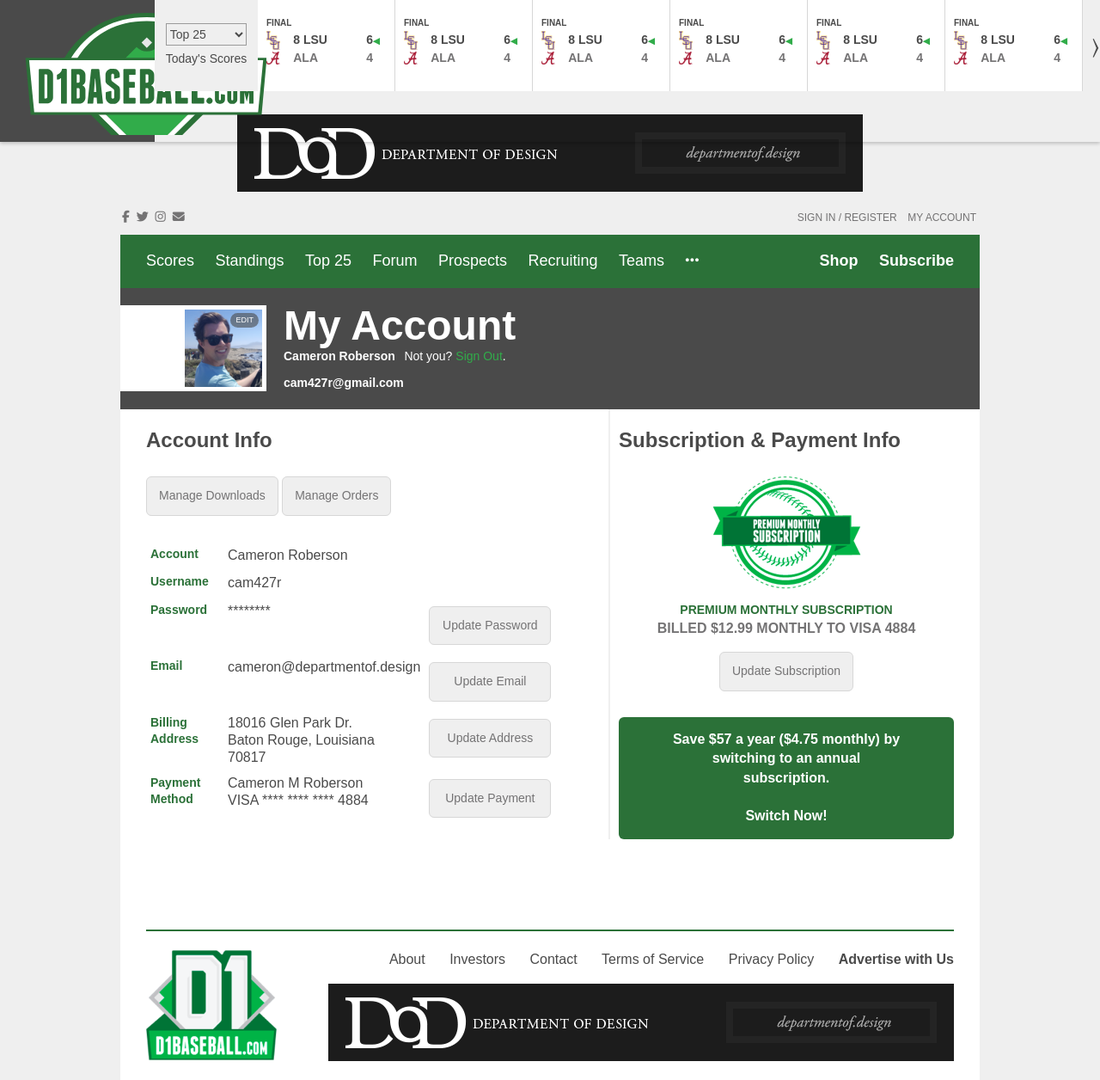
After one commit to chaddanna/d1-baseball, a PHP site: page /user-account.html in a window 1280 px wide. The commit adds this page. Shown: the whole page at 86% size. Run offline with PHP 8.4, Linux system fonts and the light colour scheme; some libraries are stand-ins or nearby versions.

Commit message:
Create User Account template

```diff
--- a/css/main.css
+++ b/css/main.css
@@ -1168,7 +1168,7 @@
   Scores styles
 */
 
-#wrap.scores main .content, #wrap.statistics main .content, #wrap.nitty-gritty main .content, #wrap.pythagorean-expectation main .content {
+#wrap.scores main .content, #wrap.statistics main .content, #wrap.nitty-gritty main .content, #wrap.pythagorean-expectation main .content, #wrap.user-account main .content {
   margin-right: 30px;
 }
 
@@ -1742,7 +1742,153 @@
   background: rgba(155, 155, 155, 1.0);
 }
 
-
+/*
+  User Account
+*/
+#wrap.user-account .team-header-left .user-name {
+  color: rgba(255, 255, 255, 1.0);
+  font-size: 14px;
+  font-weight: 900;
+}
+
+#wrap.user-account .team-header-left .sign-in {
+  color: rgba(255, 255, 255, 1.0);
+  font-size: 14px;
+  margin-left: 6px;
+}
+
+#wrap.user-account .team-header-left .sign-in a {
+  color: rgba(49, 172, 74, 1.0);
+  text-decoration: none;
+}
+
+#wrap.user-account .team-header-left .email {
+  color: rgba(255, 255, 255, 1.0);
+  display: block;
+  font-size: 14px;
+  font-weight: 900;
+  margin-top: 10px;
+}
+
+#wrap.user-account h3 {
+  margin-bottom: 30px;
+}
+
+#wrap.user-account .team-logo {
+  padding: 5px 5px 5px 75px;
+}
+
+#wrap.user-account .team-logo figure {
+  margin: 0;
+  width: 90px;
+  height: 90px;
+  overflow: hidden;
+  position: relative;
+}
+
+#wrap.user-account .team-logo figure .edit {
+  background: rgba(74, 74, 74, 0.6);
+  border-radius: 26px;
+  color: rgba(255, 255, 255, 1.0);
+  position: absolute;
+  display: inline-block;
+  padding: 2px 6px;
+  top: 4px;
+  right: 4px;
+  font-size: 9px;
+  text-decoration: none;
+  text-transform: uppercase;
+}
+
+#wrap.user-account .team-logo figure img {
+  width: auto;
+  max-width: 130%;
+}
+
+#wrap .account-info {
+  overflow: hidden;
+  padding-bottom: 90px;
+  padding-right: 10px;
+}
+
+#wrap.user-account .button {
+  background: rgba(239, 239, 239, 1.0);
+  border: 1px solid rgba(215, 215, 215, 1.0);
+  border-radius: 6px;
+  color: rgba(116, 115, 116, 1.0);
+  display: inline-block;
+  font-size: 14px;
+  padding: 12px 14px;
+  text-decoration: none;
+}
+
+#wrap .account-info table {
+  margin-top: 30px;
+}
+
+#wrap .account-info table p {
+  margin: 0;
+}
+
+#wrap .account-info table td {
+  padding: 5px;
+  font-weight: 300;
+  vertical-align: top;
+}
+
+#wrap .account-info td:first-child {
+  color: rgba(43, 113, 56, 1.0);
+  font-size: 14px;
+  font-weight: 900;
+  width: 80px;
+}
+
+#wrap .account-info td:nth-child(2) {
+  color: rgba(74, 74, 74, 1.0);
+  font-size: 16px;
+}
+
+#wrap .account-info table .button {
+  width: 140px;
+  padding: 12px 0;
+  text-align: center;
+  margin: 5px auto;
+}
+
+#wrap .subscription {
+  text-align: center;
+  width: 390px;
+  padding-left: 10px;
+  border-left: 2px solid rgba(239, 239, 239, 1.0);
+}
+
+#wrap .subscription h3 {
+  text-align: left;
+}
+
+#wrap .subscription h4.category {
+  margin-top: 15px;
+  margin-bottom: 0;
+}
+
+#wrap .subscription h4.related {
+  color: rgba(116, 115, 116, 1.0);
+  font-size: 16px;
+  font-weight: 700;
+  margin-top: 0;
+  margin-bottom: 16px;
+}
+
+#wrap .subscription a.switch {
+  background: rgba(43, 113, 56, 1.0);
+  border-radius: 6px;
+  color: rgba(255, 255, 255, 1.0);
+  display: block;
+  margin-top: 30px;
+  padding: 15px 58px;
+  font-weight: 900;
+  text-decoration: none;
+}
 
 /*
   Aside styles
--- /dev/null
+++ b/user-account.html
@@ -0,0 +1,454 @@
+<!doctype html>
+<html class="no-js" lang="">
+    <head>
+      <meta charset="utf-8">
+      <meta http-equiv="x-ua-compatible" content="ie=edge">
+      <title></title>
+      <meta name="description" content="">
+      <meta name="viewport" content="width=device-width, initial-scale=1">
+
+      <link rel="apple-touch-icon" href="apple-touch-icon.png">
+      <!-- Place favicon.ico in the root directory -->
+
+
+      <link rel="stylesheet" href="css/normalize.css">
+      <link rel="stylesheet" href="css/main.css">
+      <link rel="stylesheet" type="text/css" href="http://cdn.jsdelivr.net/jquery.slick/1.6.0/slick.css"/>
+
+      <script src="js/vendor/modernizr-2.8.3.min.js"></script>
+      <script src="https://use.fontawesome.com/5f8859bdfc.js"></script>
+      <script src="https://use.typekit.net/kot7gpi.js"></script>
+      <script>try{Typekit.load({ async: true });}catch(e){}</script>
+    </head>
+    <body>
+        <!--[if lt IE 8]>
+          <p class="browserupgrade">You are using an <strong>outdated</strong> browser. Please <a href="http://browsehappy.com/">upgrade your browser</a> to improve your experience.</p>
+        <![endif]-->
+
+        <header>
+          <div class="fixed-position">
+            <div class="left-side pull-left">
+              <div class="logo pull-left">
+                <a href="http://www.d1baseball.com/">
+                  <object data="img/logo.svg" type="image/svg+xml">
+                    <img src="img/logo.png" alt="D1Baseball.com">
+                  </object>
+                </a>
+              </div>
+
+              <div class="select-control flex-container-center pull-left">
+                <form action="/">
+                  <select name="">
+                    <option value="top-25">Top 25</option>
+                  </select>
+                  <div class="title">Today's Scores</div>
+                </form>
+              </div>
+            </div>
+
+            <div class="next flex-container-center pull-right" type="button">
+              <span>&#9002;</span>
+            </div>
+
+            <div class="score-tables">
+              <div class="slick-slider">
+                <div class="score-table">
+                  <span class="score-status">Final</span>
+                  <table>
+                    <tr class="winner">
+                      <td class="team-logo">
+                        <img src="img/team-logos/Kendall%20Rogers%20-%20LSUSEC.png" alt=""/>
+                      </td>
+                      <td>
+                        <span class="number">8</span>
+                        LSU
+                      </td>
+                      <td class="score">
+                        6
+                      </td>
+                      <td class="mark"></td>
+                    </tr>
+                    <tr>
+                      <td class="team-logo">
+                        <img src="img/team-logos/Kendall%20Rogers%20-%20AlabamaSEC.png" alt=""/>
+                      </td>
+                      <td>
+                        <span class="number"></span>
+                        ALA
+                      </td>
+                      <td class="score">
+                        4
+                      </td>
+                      <td class="mark"></td>
+                    </tr>
+                  </table>
+                </div>
+
+                <div class="score-table">
+                  <span class="score-status">Final</span>
+                  <table>
+                    <tr class="winner">
+                      <td class="team-logo">
+                        <img src="img/team-logos/Kendall%20Rogers%20-%20LSUSEC.png" alt=""/>
+                      </td>
+                      <td>
+                        <span class="number">8</span>
+                        LSU
+                      </td>
+                      <td class="score">
+                        6
+                      </td>
+                      <td class="mark"></td>
+                    </tr>
+                    <tr>
+                      <td class="team-logo">
+                        <img src="img/team-logos/Kendall%20Rogers%20-%20AlabamaSEC.png" alt=""/>
+                      </td>
+                      <td>
+                        <span class="number"></span>
+                        ALA
+                      </td>
+                      <td class="score">
+                        4
+                      </td>
+                      <td class="mark"></td>
+                    </tr>
+                  </table>
+                </div>
+
+                <div class="score-table">
+                  <span class="score-status">Final</span>
+                  <table>
+                    <tr class="winner">
+                      <td class="team-logo">
+                        <img src="img/team-logos/Kendall%20Rogers%20-%20LSUSEC.png" alt=""/>
+                      </td>
+                      <td>
+                        <span class="number">8</span>
+                        LSU
+                      </td>
+                      <td class="score">
+                        6
+                      </td>
+                      <td class="mark"></td>
+                    </tr>
+                    <tr>
+                      <td class="team-logo">
+                        <img src="img/team-logos/Kendall%20Rogers%20-%20AlabamaSEC.png" alt=""/>
+                      </td>
+                      <td>
+                        <span class="number"></span>
+                        ALA
+                      </td>
+                      <td class="score">
+                        4
+                      </td>
+                      <td class="mark"></td>
+                    </tr>
+                  </table>
+                </div>
+
+                <div class="score-table">
+                  <span class="score-status">Final</span>
+                  <table>
+                    <tr class="winner">
+                      <td class="team-logo">
+                        <img src="img/team-logos/Kendall%20Rogers%20-%20LSUSEC.png" alt=""/>
+                      </td>
+                      <td>
+                        <span class="number">8</span>
+                        LSU
+                      </td>
+                      <td class="score">
+                        6
+                      </td>
+                      <td class="mark"></td>
+                    </tr>
+                    <tr>
+                      <td class="team-logo">
+                        <img src="img/team-logos/Kendall%20Rogers%20-%20AlabamaSEC.png" alt=""/>
+                      </td>
+                      <td>
+                        <span class="number"></span>
+                        ALA
+                      </td>
+                      <td class="score">
+                        4
+                      </td>
+                      <td class="mark"></td>
+                    </tr>
+                  </table>
+                </div>
+
+                <div class="score-table">
+                  <span class="score-status">Final</span>
+                  <table>
+                    <tr class="winner">
+                      <td class="team-logo">
+                        <img src="img/team-logos/Kendall%20Rogers%20-%20LSUSEC.png" alt=""/>
+                      </td>
+                      <td>
+                        <span class="number">8</span>
+                        LSU
+                      </td>
+                      <td class="score">
+                        6
+                      </td>
+                      <td class="mark"></td>
+                    </tr>
+                    <tr>
+                      <td class="team-logo">
+                        <img src="img/team-logos/Kendall%20Rogers%20-%20AlabamaSEC.png" alt=""/>
+                      </td>
+                      <td>
+                        <span class="number"></span>
+                        ALA
+                      </td>
+                      <td class="score">
+                        4
+                      </td>
+                      <td class="mark"></td>
+                    </tr>
+                  </table>
+                </div>
+
+                <div class="score-table">
+                  <span class="score-status">Final</span>
+                  <table>
+                    <tr class="winner">
+                      <td class="team-logo">
+                        <img src="img/team-logos/Kendall%20Rogers%20-%20LSUSEC.png" alt=""/>
+                      </td>
+                      <td>
+                        <span class="number">8</span>
+                        LSU
+                      </td>
+                      <td class="score">
+                        6
+                      </td>
+                      <td class="mark"></td>
+                    </tr>
+                    <tr>
+                      <td class="team-logo">
+                        <img src="img/team-logos/Kendall%20Rogers%20-%20AlabamaSEC.png" alt=""/>
+                      </td>
+                      <td>
+                        <span class="number"></span>
+                        ALA
+                      </td>
+                      <td class="score">
+                        4
+                      </td>
+                      <td class="mark"></td>
+                    </tr>
+                  </table>
+                </div>
+
+                <div class="score-table">
+                  <span class="score-status">Final</span>
+                  <table>
+                    <tr class="winner">
+                      <td class="team-logo">
+                        <img src="img/team-logos/Kendall%20Rogers%20-%20LSUSEC.png" alt=""/>
+                      </td>
+                      <td>
+                        <span class="number">8</span>
+                        LSU
+                      </td>
+                      <td class="score">
+                        6
+                      </td>
+                      <td class="mark"></td>
+                    </tr>
+                    <tr>
+                      <td class="team-logo">
+                        <img src="img/team-logos/Kendall%20Rogers%20-%20AlabamaSEC.png" alt=""/>
+                      </td>
+                      <td>
+                        <span class="number"></span>
+                        ALA
+                      </td>
+                      <td class="score">
+                        4
+                      </td>
+                      <td class="mark"></td>
+                    </tr>
+                  </table>
+                </div>
+              </div>
+            </div>
+          </div>
+
+          <div class="ad">
+            <img src="img/ad-728x90.png" alt="" data-rjs="2"/>
+          </div>
+
+          <div class="container">
+            <nav class="nav-social pull-left">
+              <a href="#">
+                <i class="fa fa-facebook" aria-hidden="true"></i>
+              </a>
+              <a href="#">
+                <i class="fa fa-twitter" aria-hidden="true"></i>
+              </a>
+              <a href="#">
+                <i class="fa fa-instagram" aria-hidden="true"></i>
+              </a>
+              <a href="#">
+                <i class="fa fa-envelope" aria-hidden="true"></i>
+              </a>
+            </nav>
+
+            <nav class="nav-account pull-right">
+              <a href="#">Sign In / Register</a>
+              <a href="#">My Account</a>
+            </nav>
+
+            <div class="clearfix"></div>
+
+            <nav id="sticker" class="nav-main">
+              <div class="pull-left">
+                <a href="#">Scores</a>
+                <a href="#">Standings</a>
+                <a href="#">Top 25</a>
+                <a href="#">Forum</a>
+                <a href="#">Prospects</a>
+                <a href="#">Recruiting</a>
+                <a href="#">Teams</a>
+                <a href="#">
+                  <i class="fa fa-ellipsis-h" aria-hidden="true"></i>
+                </a>
+              </div>
+              <div class="pull-right">
+                <a href="#">Shop</a>
+                <a href="#">Subscribe</a>
+              </div>
+            </nav>
+          </header>
+        </div>
+
+        <div id="wrap" class="container user-account">
+          <main>
+            <div class="player-header">
+              <div class="team-logo pull-left">
+                <figure>
+                  <img src="img/cameron.png" alt="" data-rjs="2">
+                  <a href="#" class="edit">Edit</a>
+                </figure>
+              </div>
+              <div class="team-header-left">
+                <h1 class="team-title">My Account</h1>
+                <div>
+                  <span class="user-name">Cameron Roberson</span>
+                  <span class="sign-in">Not you? <a href="#">Sign Out</a>.</span>
+                  <span class="email">cam427r@gmail.com</span>
+                </div>
+              </div>
+              <div class="clearfix"></div>
+            </div>
+
+            <div class="content">
+              <section>
+                <div class="clearfix">
+                  <div class="pull-right subscription">
+                    <h3>Subscription & Payment Info</h3>
+                    <img src="img/premium-subscription.png" alt="" data-rjs="2"/>
+                    <h4 class="category">Premium Monthly Subscription</h4>
+                    <h4 class="related">Billed $12.99 Monthly to VISA 4884</h4>
+                    <a href="#" class="button">Update Subscription</a>
+                    <a href="#" class="switch">Save $57 a year ($4.75 monthly) by switching to an annual subscription.<br><br>
+                    Switch Now!</a>
+                  </div>
+                  <div class="account-info">
+                    <h3>Account Info</h3>
+                    <a href="#" class="button">Manage Downloads</a>
+                    <a href="#" class="button">Manage Orders</a>
+                    <table>
+                      <tr>
+                        <td>Account</td>
+                        <td>Cameron Roberson</td>
+                        <td></td>
+                      </tr>
+                      <tr>
+                        <td>Username</td>
+                        <td>cam427r</td>
+                        <td></td>
+                      </tr>
+                      <tr>
+                        <td>Password</td>
+                        <td>********</td>
+                        <td><a href="#" class="button">Update Password</a></td>
+                      </tr>
+                      <tr>
+                        <td>Email</td>
+                        <td>cameron@departmentof.design</td>
+                        <td><a href="#" class="button">Update Email</a></td>
+                      </tr>
+                      <tr>
+                        <td>Billing Address</td>
+                        <td>
+                          <p>18016 Glen Park Dr.<br>Baton Rouge, Louisiana<br>70817</p>
+                        </td>
+                        <td><a href="#" class="button">Update Address</a></td>
+                      </tr>
+                      <tr>
+                        <td>Payment Method</td>
+                        <td>
+                          <p>Cameron M Roberson<br>VISA **** **** **** 4884</p>
+                        </td>
+                        <td><a href="#" class="button">Update Payment</a></td>
+                      </tr>
+                    </table>
+                  </div>
+                </div>
+              </section>
+            </div>
+          </main>
+
+          <div class="clearfix"></div>
+        </div>
+
+        <footer class="container">
+          <div class="content">
+            <div class="logo pull-left">
+              <img src="img/footer-logo.png" alt="" data-rjs="2"/>
+            </div>
+
+            <div class="right-side">
+              <nav class="pull-right">
+                <a href="#">About</a>
+                <a href="#">Investors</a>
+                <a href="#">Contact</a>
+                <a href="#">Terms of Service</a>
+                <a href="#">Privacy Policy</a>
+                <a href="#" class="bold">Advertise with Us</a>
+              </nav>
+
+              <div class="ad pull-right">
+                <img src="img/ad-728x90.png" alt="" data-rjs="2"/>
+              </div>
+            </div>
+
+            <div class="clearfix"></div>
+          </div>
+        </footer>
+
+        <script src="https://code.jquery.com/jquery-1.12.0.min.js"></script>
+        <script>window.jQuery || document.write('<script src="js/vendor/jquery-1.12.0.min.js"><\/script>')</script>
+        <script src="js/plugins.js"></script>
+        <script type="text/javascript" src="http://cdn.jsdelivr.net/jquery.slick/1.6.0/slick.min.js"></script>
+        <script src="js/retina.min.js"></script>
+        <script src="js/jquery.sticky.js"></script>
+        <script src="js/main.js"></script>
+
+        <!-- Google Analytics: change UA-XXXXX-X to be your site's ID. -->
+        <script>
+            (function(b,o,i,l,e,r){b.GoogleAnalyticsObject=l;b[l]||(b[l]=
+            function(){(b[l].q=b[l].q||[]).push(arguments)});b[l].l=+new Date;
+            e=o.createElement(i);r=o.getElementsByTagName(i)[0];
+            e.src='https://www.google-analytics.com/analytics.js';
+            r.parentNode.insertBefore(e,r)}(window,document,'script','ga'));
+            ga('create','UA-XXXXX-X','auto');ga('send','pageview');
+        </script>
+    </body>
+</html>
```
Also changed, not shown: user-account.php (added, +84 -0 lines), img/cameron.png (added), img/cameron@2x.png (added), img/premium-subscription.png (added), img/premium-subscription@2x.png (added).
